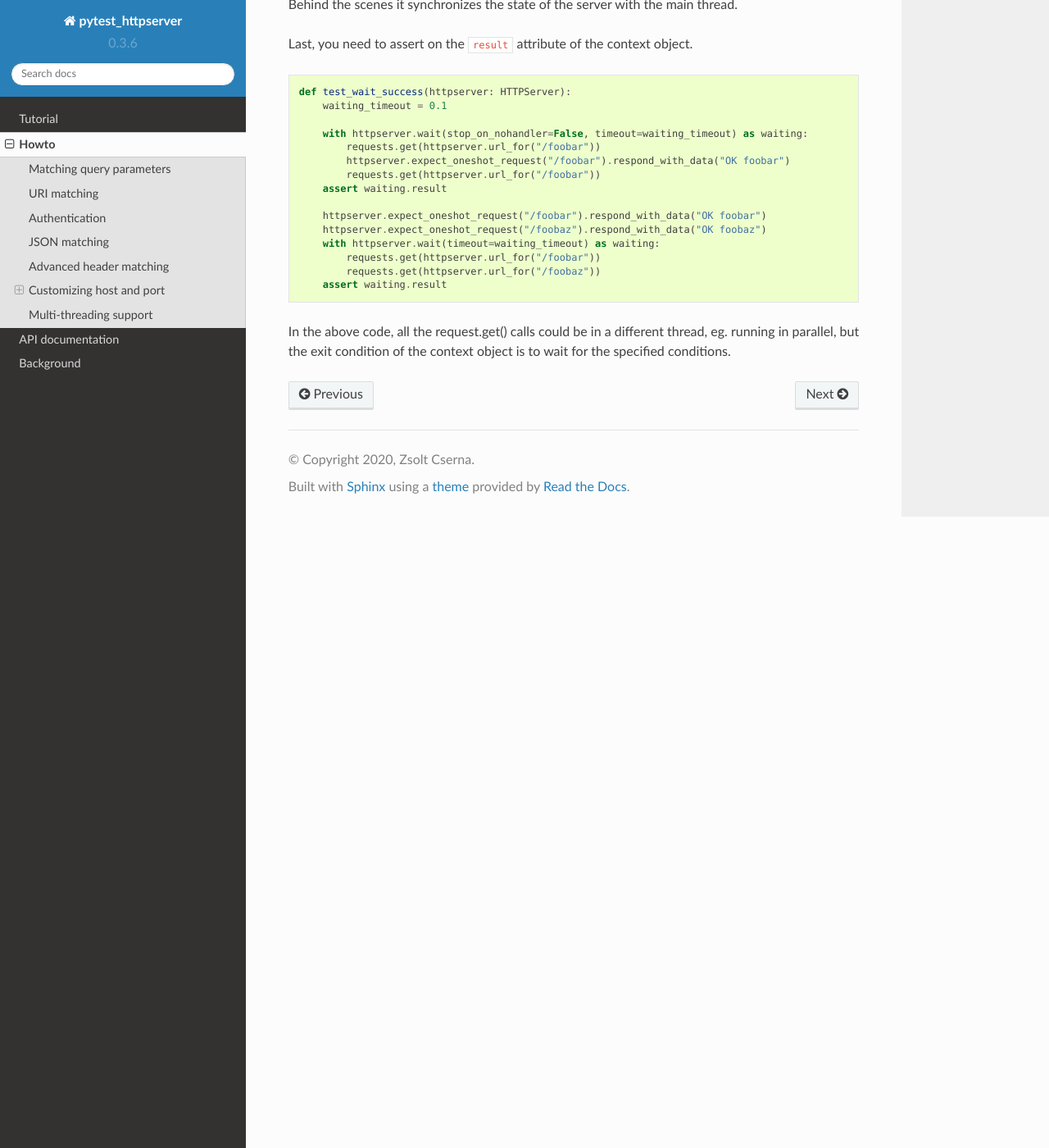
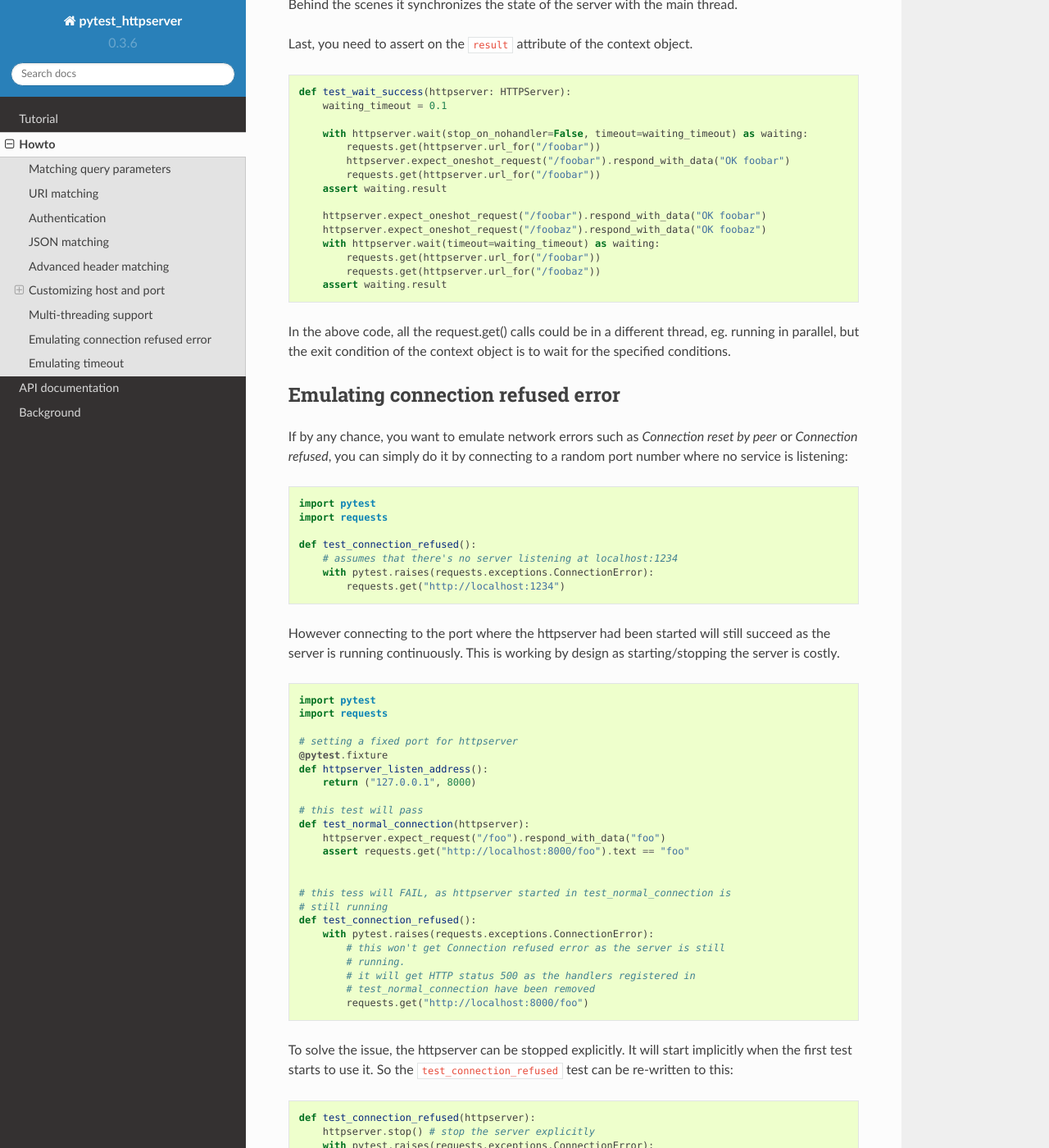
Before and after one commit to csernazs/pytest-httpserver, a Sphinx documentation site: the page built from doc/howto.rst, in a window 1280 px wide and 1400 px high, scrolled down 6324 px. Shown: the whole window at 82% size. Built offline with Sphinx 7.4.7 and the Read the Docs theme 2.0.0, drawn with Linux system fonts in a browser that asks for light colours; some of the changed text lies outside the part shown.

Commit message:
howto.rst: add documentation for emulating network errors

```diff
--- a/doc/howto.rst
+++ b/doc/howto.rst
@@ -365,3 +365,93 @@ Last, you need to assert on the ``result`` attribute of the context object.
 In the above code, all the request.get() calls could be in a different thread,
 eg. running in parallel, but the exit condition of the context object is to wait
 for the specified conditions.
+
+
+Emulating connection refused error
+----------------------------------
+
+If by any chance, you want to emulate network errors such as *Connection reset
+by peer* or *Connection refused*, you can simply do it by connecting to a random
+port number where no service is listening:
+
+.. code-block:: python
+
+    import pytest
+    import requests
+
+    def test_connection_refused():
+        # assumes that there's no server listening at localhost:1234
+        with pytest.raises(requests.exceptions.ConnectionError):
+            requests.get("http://localhost:1234")
+
+
+However connecting to the port where the httpserver had been started will still
+succeed as the server is running continuously. This is working by design as
+starting/stopping the server is costly.
+
+.. code-block:: python
+
+    import pytest
+    import requests
+
+    # setting a fixed port for httpserver
+    @pytest.fixture
+    def httpserver_listen_address():
+        return ("127.0.0.1", 8000)
+
+    # this test will pass
+    def test_normal_connection(httpserver):
+        httpserver.expect_request("/foo").respond_with_data("foo")
+        assert requests.get("http://localhost:8000/foo").text == "foo"
+
+
+    # this tess will FAIL, as httpserver started in test_normal_connection is
+    # still running
+    def test_connection_refused():
+        with pytest.raises(requests.exceptions.ConnectionError):
+            # this won't get Connection refused error as the server is still
+            # running.
+            # it will get HTTP status 500 as the handlers registered in
+            # test_normal_connection have been removed
+            requests.get("http://localhost:8000/foo")
+
+
+
+To solve the issue, the httpserver can be stopped explicitly. It will start
+implicitly when the first test starts to use it. So the
+``test_connection_refused`` test can be re-written to this:
+
+.. code-block:: python
+
+    def test_connection_refused(httpserver):
+        httpserver.stop() # stop the server explicitly
+        with pytest.raises(requests.exceptions.ConnectionError):
+            requests.get("http://localhost:8000/foo")
+
+
+Emulating timeout
+-----------------
+
+To emulate timeout, there's one way to register a handler function which will sleep for a
+given amount of time.
+
+.. code-block:: python
+
+    import time
+    from pytest_httpserver import HTTPServer
+    import pytest
+    import requests
+
+
+    def sleeping(request):
+        time.sleep(2)  # this should be greater than the client's timeout parameter
+
+
+    def test_timeout(httpserver: HTTPServer):
+        httpserver.expect_request("/baz").respond_with_handler(sleeping)
+        with pytest.raises(requests.exceptions.ReadTimeout):
+            assert requests.get(httpserver.url_for("/baz"), timeout=1)
+
+
+There's one drawback though: the test takes 2 seconds to run as it waits the
+handler thread to be completed.
```
